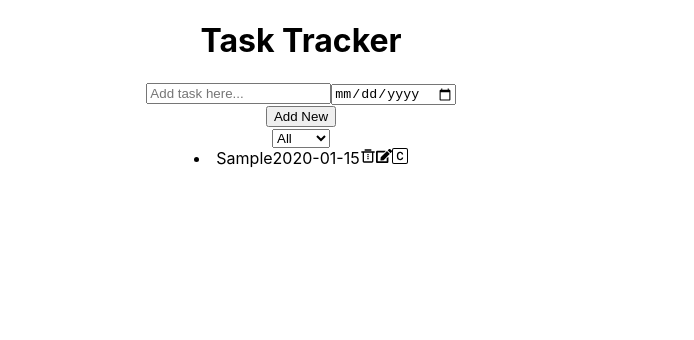
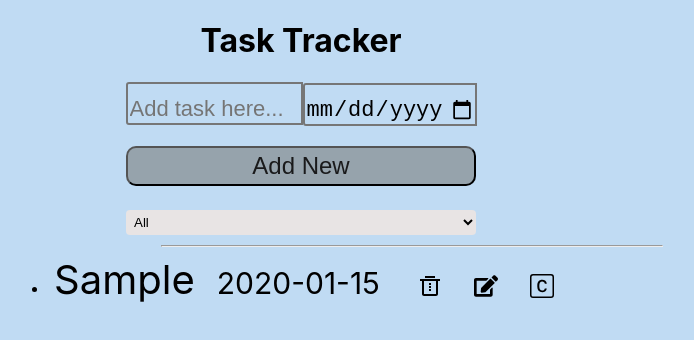
Before and after one commit to mohitkg01/proojectTodo, a React (Create React App) app: page / in a window 1280 px wide. Both pictures are taken after typing "Sample", "2020-01-15" into the empty fields and a click on the button "Add New". Shown: the top 340 px of the page, without its empty margins (339-1033 px from the left). Built offline with nearby package versions, Linux system fonts and the light colour scheme.

Commit message:
styling add

```diff
--- a/package.json
+++ b/package.json
@@ -37,5 +37,8 @@
       "last 1 firefox version",
       "last 1 safari version"
     ]
+  },
+  "devDependencies": {
+    "prettier": "^3.2.4"
   }
 }
--- a/src/App.js
+++ b/src/App.js
@@ -1,5 +1,6 @@
 import './App.css';
 import Home from './components/Home';
+import './components/Home.css';
 
 function App() {
   return (
--- a/src/components/Home.css
+++ b/src/components/Home.css
@@ -0,0 +1,63 @@
+*{
+    background-color: #c0dbf3;
+}
+/* .main{
+
+
+} */
+
+.inputs>input{
+    border-radius: 3px 0 0 3px;
+    border-style: double;
+    width: 169px;
+    font-size: 22px;
+    padding-top: 12px;
+}
+.items>button{
+    color: rgb(26, 26, 27);
+    background-color: rgb(125 128 128 / 61%);
+    width: 350px;
+    border-radius: 10px;
+    margin-top: 20px;
+    font-size: 24px;
+    padding: 4px;
+}
+.filter>form>select{
+    width: 350px;
+    border-radius: 4px;
+    background: #e8e4e4;
+    border-style: hidden;
+    margin-top: 24px;
+    padding: 4px;
+}
+
+.hr{
+width: 500px;
+margin-left: 500px;
+margin-top: 10px;
+}
+.item>:nth-child(1){
+    font-size: 40px;
+    margin-right: 22px;
+}
+.item>:nth-child(2){
+    font-size: 30px;
+    margin-right: 22px;
+}
+.icons>span{
+    margin: 20px;
+
+}
+.icons>span:hover{
+    color: rgb(191, 184, 185);
+    cursor: pointer;
+}
+.del>:nth-child(1){
+       transform: scale(1.5);
+}
+.edit>:nth-child(1){
+    transform: scale(1.5);
+}
+.com>:nth-child(1){
+    transform: scale(1.5);
+}
--- a/src/components/Home.jsx
+++ b/src/components/Home.jsx
@@ -114,8 +114,10 @@ const filterItem = (event) => {
     return true;
   });
 
+  //dragable
 
   return (
+
     <div className="main">
       <h1>Task Tracker</h1>
         <div className="items">
@@ -123,7 +125,7 @@ const filterItem = (event) => {
             <input type="text" placeholder="Add task here..." value={inputData} onChange={changeHandler}/>
             <input type="date"  value={inputDate} onChange={(e)=> setInputDate(e.target.value)}/>
             </div>
-            { toggleBtn ? (<button onClick={addItem}>Add </button>):(
+            { toggleBtn ? (<button onClick={addItem}>Update</button>):(
                 <button onClick={addItem}>Add New</button>
             )}
         </div>
@@ -131,34 +133,36 @@ const filterItem = (event) => {
            <form >
             <select name="" id="" onClick={filterItem} >
                 <option value="">All</option>
-                <option value="true">com</option>
-                <option value="false">incom</option>
+                <option value="true">Compelete</option>
+                <option value="false">Incompelete</option>
             </select>
            </form>
         </div>
-        <div className="itemlist">
-
+        <div className="itemlist" >
                         {filteredList.map((curItem) =>{
-
-
                     return(
-
-                            <li  key={curItem.id} >
-                            <span style={{
-                            textDecoration: curItem.completed ? 'line-through' : 'none',
+                        <div className='itemList'>
+                            <hr className='hr'/>
+                            <li key={curItem.id}  className='lists'>
+                            <span className='item' style={{
+                            textDecoration: curItem.completed ? 'line' : 'none',
                             color: curItem.completed ? 'red' : 'black',
                             }}>
-                            {curItem.data}
-                            {curItem.date}</span>
-                            <span className="task-btn">
-                            <span onClick={()=>deleteItem(curItem.id)} title='Delete Task'><RiDeleteBin3Line/></span>
-                            <span onClick={()=>editItem(curItem.id)} title='Edit Task'><FaEdit/></span>
-                            <span onClick={()=>compItem(curItem.id)} title='Task Completed'><BsCSquare/></span>
+                            <span>{curItem.data}</span>
+                            <span>{curItem.date}</span>
+                            </span>
+                            <span className='icons'>
+                            <span className='del' onClick={()=>deleteItem(curItem.id)} title='Delete Task'><RiDeleteBin3Line/></span>
+                            <span className='edit' onClick={()=>editItem(curItem.id)} title='Edit Task'><FaEdit/></span>
+                            <span className='com' onClick={()=>compItem(curItem.id)} title='Task Completed'><BsCSquare/></span>
                             </span>
                             </li>
+                            </div>
+
                        )}
 
            )}</div>
+
     </div>
 
   )
```
Also changed, not shown: 1 other file (tests, documents, lock files or other folders).
